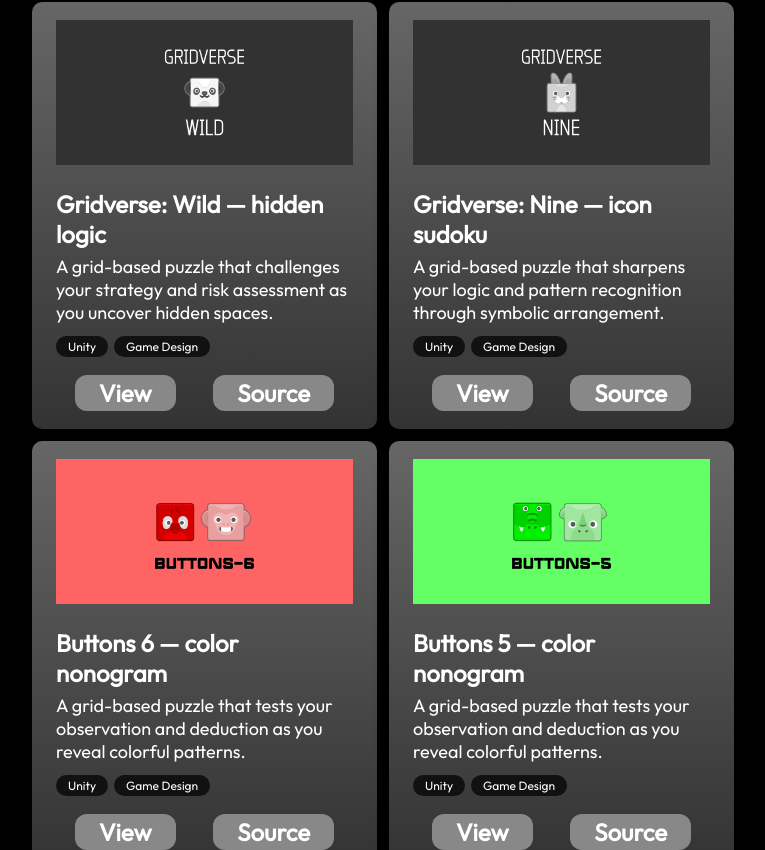
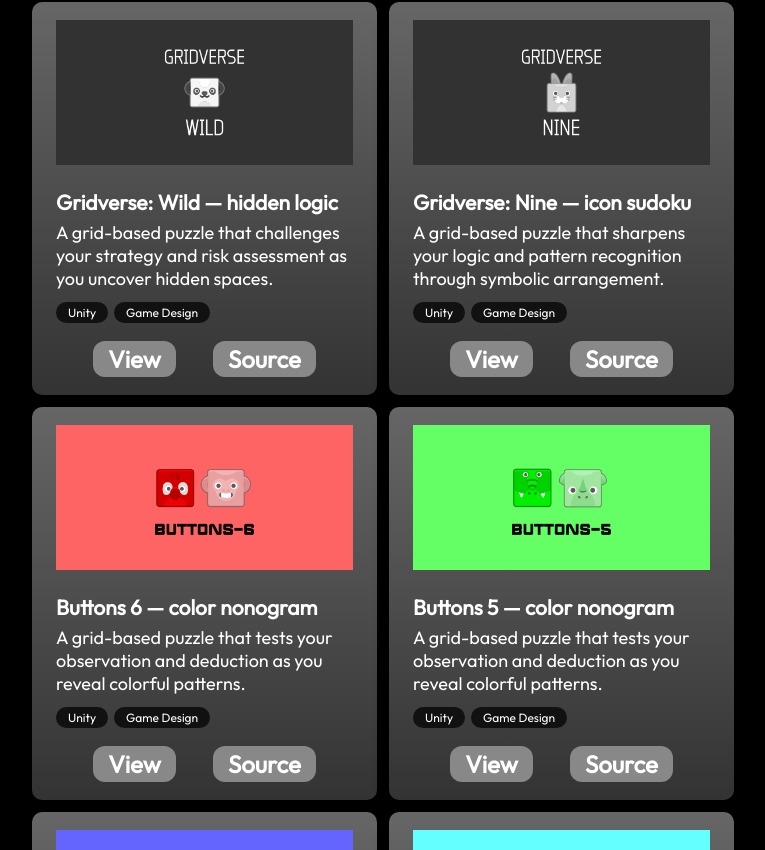
Before and after one commit to afyuda6/mustakuusi, a React (Vite) app: page / in a window 1280 px wide. Shown: the part 930-1780 px from the top of the page, without its empty margins (257-1022 px from the left). Built offline with nearby package versions, Linux system fonts and the light colour scheme.

Commit message:
27/12/2025

```diff
--- a/src/components/Projects/ProjectCard.module.css
+++ b/src/components/Projects/ProjectCard.module.css
@@ -15,7 +15,7 @@
 }
 
 .title {
-    font-size: 24px;
+    font-size: 21px;
     font-weight: 700;
 }
 
@@ -47,7 +47,7 @@
     width: 100%;
     margin-top: 18px;
     display: flex;
-    justify-content: space-around;
+    justify-content: space-evenly;
 }
 
 .link {
@@ -57,7 +57,7 @@
     font-weight: 600;
     border-radius: 12px;
     background: var(--color-primary);
-    padding: 3px 24px;
+    padding: 3px 15px;
 }
 
 .fadeUp {
```
